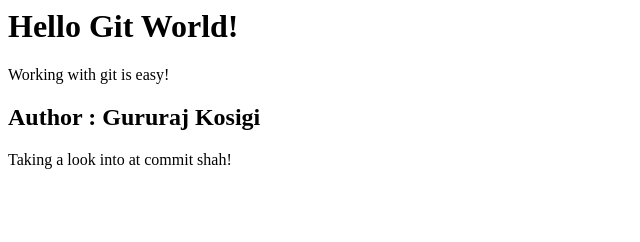
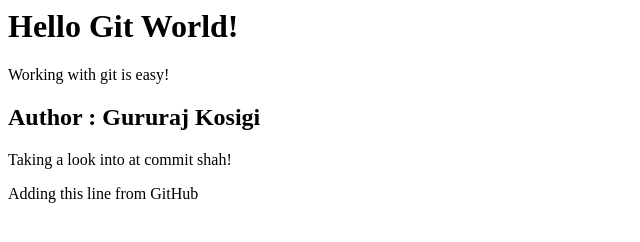
Before and after one commit to kosigiraj/GitGitHubMasterclass, a plain HTML site: page index.html in a window 1280 px wide. Shown: the whole page, without its empty margins (0-640 px from the left). Drawn offline with Linux system fonts and the light colour scheme.

Commit message:
Updated index.html file from GitHub
This is the extra comment from GitHub by Gururaj Kosigi

```diff
--- a/index.html
+++ b/index.html
@@ -9,3 +9,7 @@
 <div>
     <p>Taking a look into at commit shah!</p>
 </div>
+
+<div>
+    <p>Adding this line from GitHub</p>
+</div>
```
